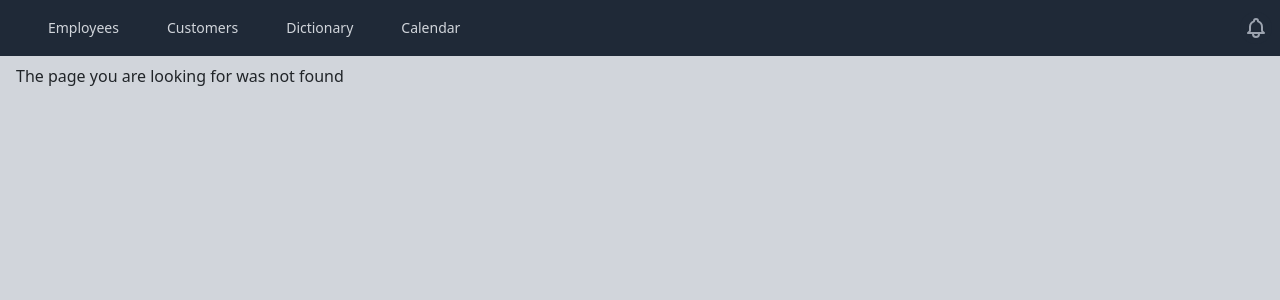
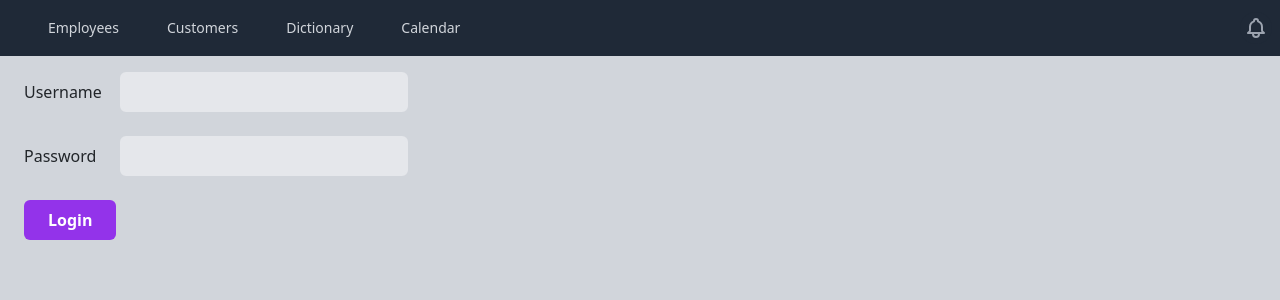
Before and after one commit to silversoft77/employee_manage_hook, a React (Create React App) app: page /login in a window 1280 px wide. Before the commit this address had no page. Shown: the top 300 px of the page. Built offline with nearby package versions, Linux system fonts and the light colour scheme.

Commit message:
login part 1 - the login page

```diff
--- a/src/App.js
+++ b/src/App.js
@@ -12,6 +12,7 @@
 import Definition from './pages/Definition';
 import NotFound from './components/NotFound';
 import Customer from './pages/Customer';
+import Login from './pages/Login';
 
 function App() {
     return (
@@ -26,6 +27,7 @@
                     />
                     <Route path="/customers" element={<Customers />} />
                     <Route path="/customers/:id" element={<Customer />} />
+                    <Route path="/login" element={<Login />} />
                     <Route path="/404" element={<NotFound />} />
                     <Route path="*" element={<NotFound />} />
                 </Routes>
--- a/src/pages/Customer.js
+++ b/src/pages/Customer.js
@@ -30,6 +30,8 @@
                 if (response.status === 404) {
                     //render a 404 component in this page
                     setNotFound(true);
+                } else if (response.status === 401) {
+                    navigate('/login');
                 }
 
                 if (!response.ok) {
--- a/src/pages/Customers.js
+++ b/src/pages/Customers.js
@@ -1,5 +1,5 @@
 import { useEffect, useState } from 'react';
-import { Link } from 'react-router-dom';
+import { Link, useNavigate } from 'react-router-dom';
 import AddCustomer from '../components/AddCustomer';
 import { baseUrl } from '../shared';
 
@@ -11,10 +11,17 @@
         setShow(!show);
     }
 
+    const navigate = useNavigate();
+
     useEffect(() => {
         const url = baseUrl + 'api/customers/';
         fetch(url)
-            .then((response) => response.json())
+            .then((response) => {
+                if (response.status === 401) {
+                    navigate('/login');
+                }
+                return response.json();
+            })
             .then((data) => {
                 setCustomers(data.customers);
             });
--- /dev/null
+++ b/src/pages/Login.js
@@ -0,0 +1,71 @@
+import { useState } from 'react';
+import { baseUrl } from '../shared';
+
+export default function Login() {
+    const [username, setUsername] = useState();
+    const [password, setPassword] = useState();
+
+    function login(e) {
+        e.preventDefault();
+        const url = baseUrl + 'api/token/';
+        fetch(url, {
+            method: 'POST',
+            headers: {
+                'Content-Type': 'application/json',
+            },
+            body: JSON.stringify({
+                username: username,
+                password: password,
+            }),
+        })
+            .then((response) => {
+                return response.json();
+            })
+            .then((data) => {
+                console.log(data);
+            });
+    }
+
+    return (
+        <form className="m-2 w-full max-w-sm" id="customer" onSubmit={login}>
+            <div className="md:flex md:items-center mb-6">
+                <div className="md:w-1/4">
+                    <label for="username">Username</label>
+                </div>
+
+                <div className="md:w-3/4">
+                    <input
+                        className="bg-gray-200 appearance-none border-2 border-gray-200 rounded w-full py-2 px-4 text-gray-700 leading-tight focus:outline-none focus:bg-white focus:border-purple-500"
+                        id="username"
+                        type="text"
+                        value={username}
+                        onChange={(e) => {
+                            setUsername(e.target.value);
+                        }}
+                    />
+                </div>
+            </div>
+
+            <div className="md:flex md:items-center mb-6">
+                <div className="md:w-1/4">
+                    <label for="password">Password</label>
+                </div>
+
+                <div className="md:w-3/4">
+                    <input
+                        id="password"
+                        className="bg-gray-200 appearance-none border-2 border-gray-200 rounded w-full py-2 px-4 text-gray-700 leading-tight focus:outline-none focus:bg-white focus:border-purple-500"
+                        type="password"
+                        value={password}
+                        onChange={(e) => {
+                            setPassword(e.target.value);
+                        }}
+                    />
+                </div>
+            </div>
+            <button className="bg-purple-600 hover:bg-purple-700 text-white font-bold py-2 px-4 rounded">
+                Login
+            </button>
+        </form>
+    );
+}
```
